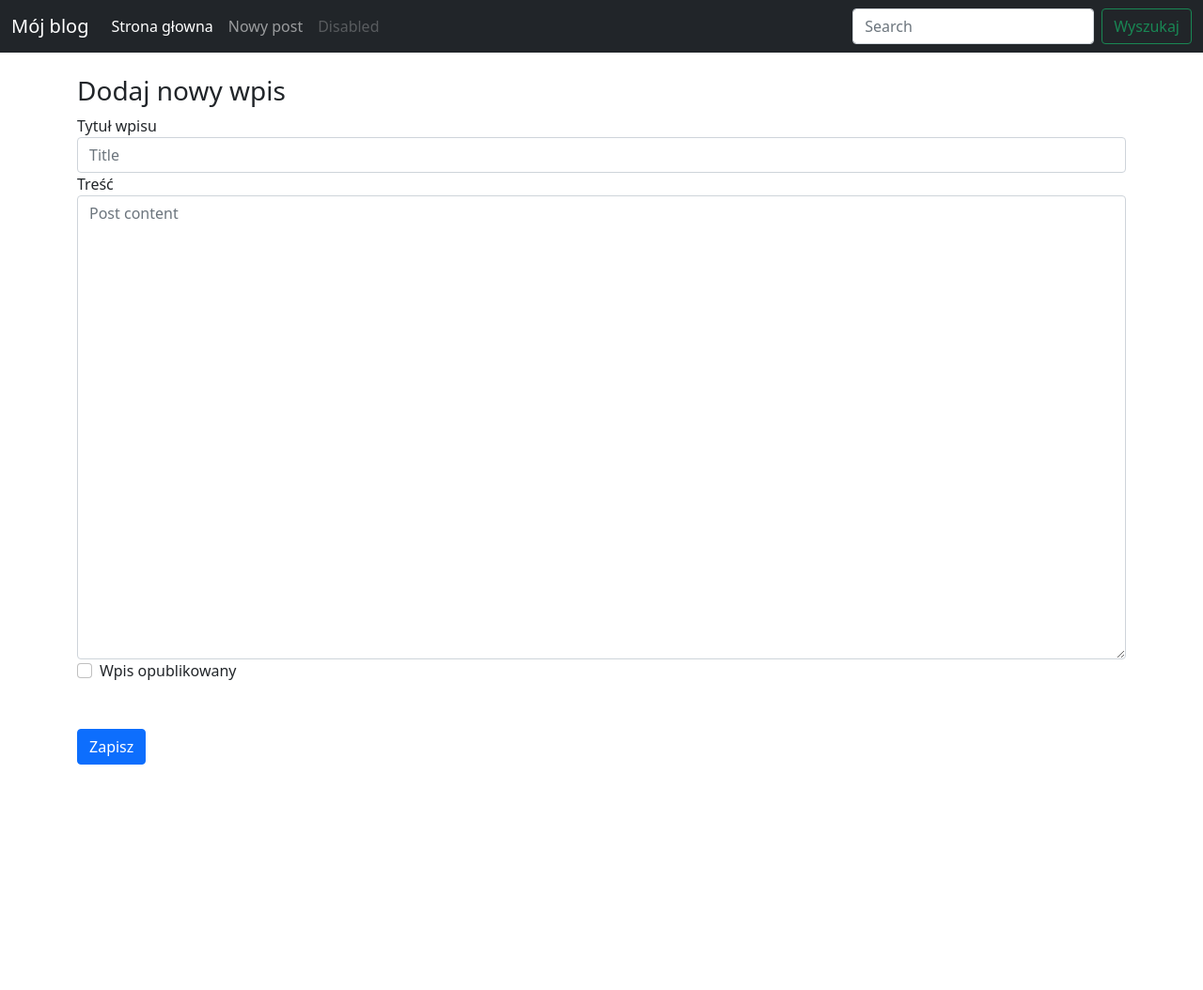
After one commit to AMKrol/simple_blog, a Flask app: page /new-post/ in a window 1280 px wide. The commit adds this page. Shown: the top 1054 px of the page at 94% size. Run offline with Flask 2, Linux system fonts and the light colour scheme; some libraries are stand-ins or nearby versions.

Commit message:
add entry post page and update requirements.txt

```diff
--- /dev/null
+++ b/blog/forms.py
@@ -0,0 +1,8 @@
+from flask_wtf import FlaskForm
+from wtforms import StringField, BooleanField, TextAreaField
+from wtforms.validators import DataRequired
+
+class EntryForm(FlaskForm):
+    title = StringField('Title', validators=[DataRequired()], render_kw={"placeholder": "Title"})
+    content = TextAreaField('Post content', validators=[DataRequired()], render_kw={"placeholder": "Post content"})
+    published = BooleanField('Published')
--- a/blog/routes.py
+++ b/blog/routes.py
@@ -1,10 +1,28 @@
-from flask import render_template
+from flask import render_template, request
 from blog import app
-from blog.models import Entry
+from blog.models import Entry, db
+from blog.forms import EntryForm
 
 
 @app.route("/")
-def index():
+def homepage():
     all_posts = Entry.query.filter_by(
         is_published=True).order_by(Entry.pub_date.desc())
     return render_template("homepage.html", all_posts=all_posts)
+
+@app.route("/new-post/", methods=["GET", "POST"])
+def create_entry():
+   form = EntryForm()
+   errors = None
+   if request.method == 'POST':
+       if form.validate_on_submit():
+           entry = Entry(
+               title=form.title.data,
+               body=form.content.data,
+               is_published=form.published.data
+           )
+           db.session.add(entry)
+           db.session.commit()
+       else:
+           errors = form.errors
+   return render_template("entry_form.html", form=form, errors=errors)
--- a/blog/templates/base.html
+++ b/blog/templates/base.html
@@ -14,7 +14,7 @@
 
 
   <!-- Bootstrap core CSS -->
-  <link href="static/assets/dist/css/bootstrap.min.css" rel="stylesheet">
+  <link href="{{ url_for('static', filename='assets/dist/css/bootstrap.min.css') }}" rel="stylesheet">
 
   <style>
     .bd-placeholder-img {
@@ -34,7 +34,7 @@
 
 
   <!-- Custom styles for this template -->
-  <link href="static/styles/navbar-top.css" rel="stylesheet">
+  <link href="{{ url_for('static', filename='styles/navbar-top.css') }}" rel="stylesheet">
 </head>
 
 <body>
@@ -49,10 +49,10 @@
       <div class="collapse navbar-collapse" id="navbarCollapse">
         <ul class="navbar-nav me-auto mb-2 mb-md-0">
           <li class="nav-item">
-            <a class="nav-link active" aria-current="page" href="#">Strona głowna</a>
+            <a class="nav-link active" aria-current="page" href="{{ url_for('homepage') }}">Strona głowna</a>
           </li>
           <li class="nav-item">
-            <a class="nav-link" href="#">Link</a>
+            <a class="nav-link" href="{{ url_for('create_entry') }}">Nowy post</a>
           </li>
           <li class="nav-item">
             <a class="nav-link disabled" href="#" tabindex="-1" aria-disabled="true">Disabled</a>
@@ -72,7 +72,7 @@
   </main>
 
 
-  <script src="static/assets/dist/js/bootstrap.bundle.min.js"></script>
+  <script src="{{ url_for('static', filename='assets/dist/js/bootstrap.bundle.min.js') }}"></script>
 
 
 </body>
--- /dev/null
+++ b/blog/templates/entry_form.html
@@ -0,0 +1,25 @@
+{% extends "base.html" %}
+
+{% block content %}
+<h3>
+   Dodaj nowy wpis
+</h3>
+
+<form action="" method="POST">
+  {{form.hidden_tag()}}
+   <div class="form-group">
+       <label for="title">Tytuł wpisu</label>
+       {{ form.title(class_="form-control") }}
+   </div>
+   <div class="form-group">
+       <label for="body">Treść</label>
+       {{ form.content(class_="form-control", cols="100", rows="20") }}
+   </div>
+   <div class="form-check">
+       {{ form.published(class_="form-check-input") }}
+       <label class="form-check-label" for="is_published">Wpis opublikowany</label>
+   </div>
+   <button type="submit" class="btn btn-primary mt-5">Zapisz</button>
+</form>
+
+{% endblock %}
--- a/requirements.txt
+++ b/requirements.txt
@@ -1,3 +1,4 @@
 flask
 flask-sqlalchemy
 flask-migrate
+flask-wtf
```
